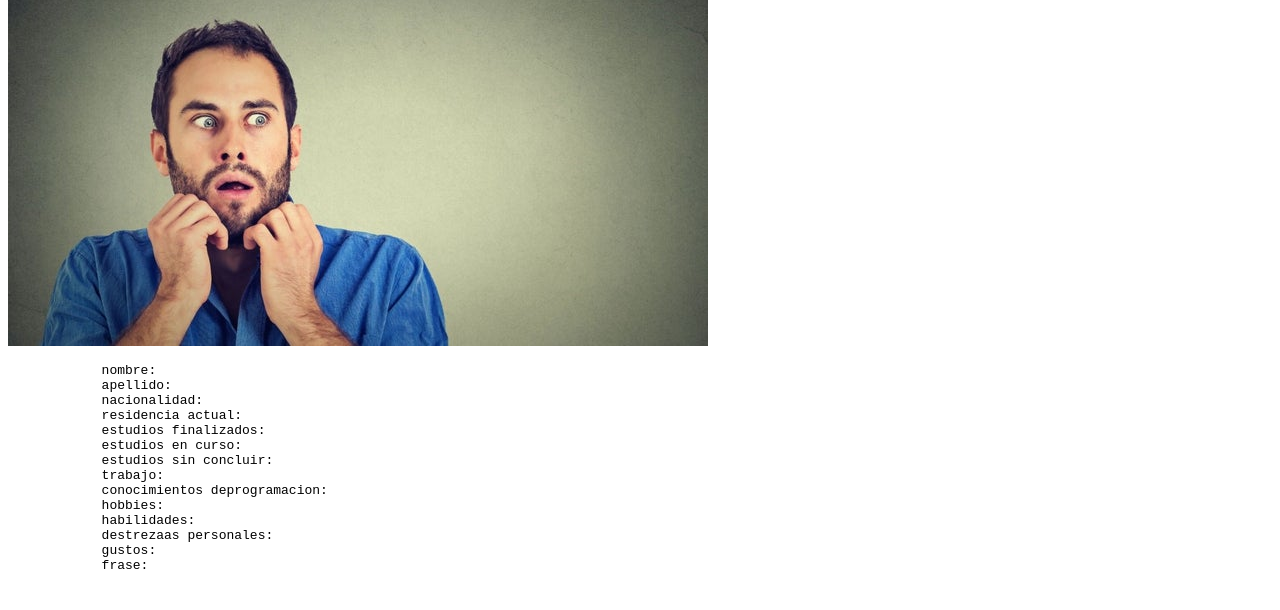
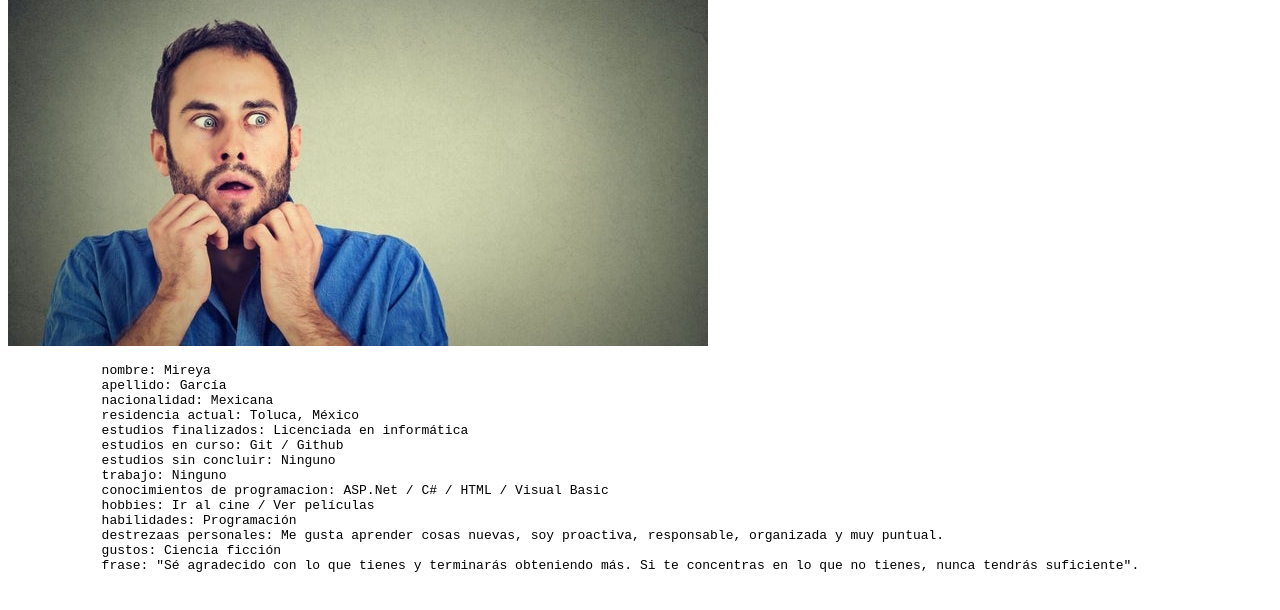
Before and after one commit to andresquiros264/proyecto-puma, a plain HTML site: page index.html in a window 1280 px wide. Shown: the part 66-676 px from the top of the page. Drawn offline with Linux system fonts and the light colour scheme; files whose address does not match are found by name.

Commit message:
Se incluye información de Mireya

```diff
--- a/index.html
+++ b/index.html
@@ -15,20 +15,20 @@
     </h1>
       <img src="img/foto.jpeg">
         <pre>
-            nombre:
-            apellido:
-            nacionalidad:
-            residencia actual:
-            estudios finalizados:
-            estudios en curso:
-            estudios sin concluir:
-            trabajo:
-            conocimientos deprogramacion:
-            hobbies:
-            habilidades:
-            destrezaas personales:
-            gustos:
-            frase:
+            nombre: Mireya
+            apellido: García
+            nacionalidad: Mexicana
+            residencia actual: Toluca, México
+            estudios finalizados: Licenciada en informática
+            estudios en curso: Git / Github
+            estudios sin concluir: Ninguno
+            trabajo: Ninguno
+            conocimientos de programacion: ASP.Net / C# / HTML / Visual Basic
+            hobbies: Ir al cine / Ver películas
+            habilidades: Programación
+            destrezaas personales: Me gusta aprender cosas nuevas, soy proactiva, responsable, organizada y muy puntual.
+            gustos: Ciencia ficción
+            frase: "Sé agradecido con lo que tienes y terminarás obteniendo más. Si te concentras en lo que no tienes, nunca tendrás suficiente".
         </pre>
 
    </header>
```
